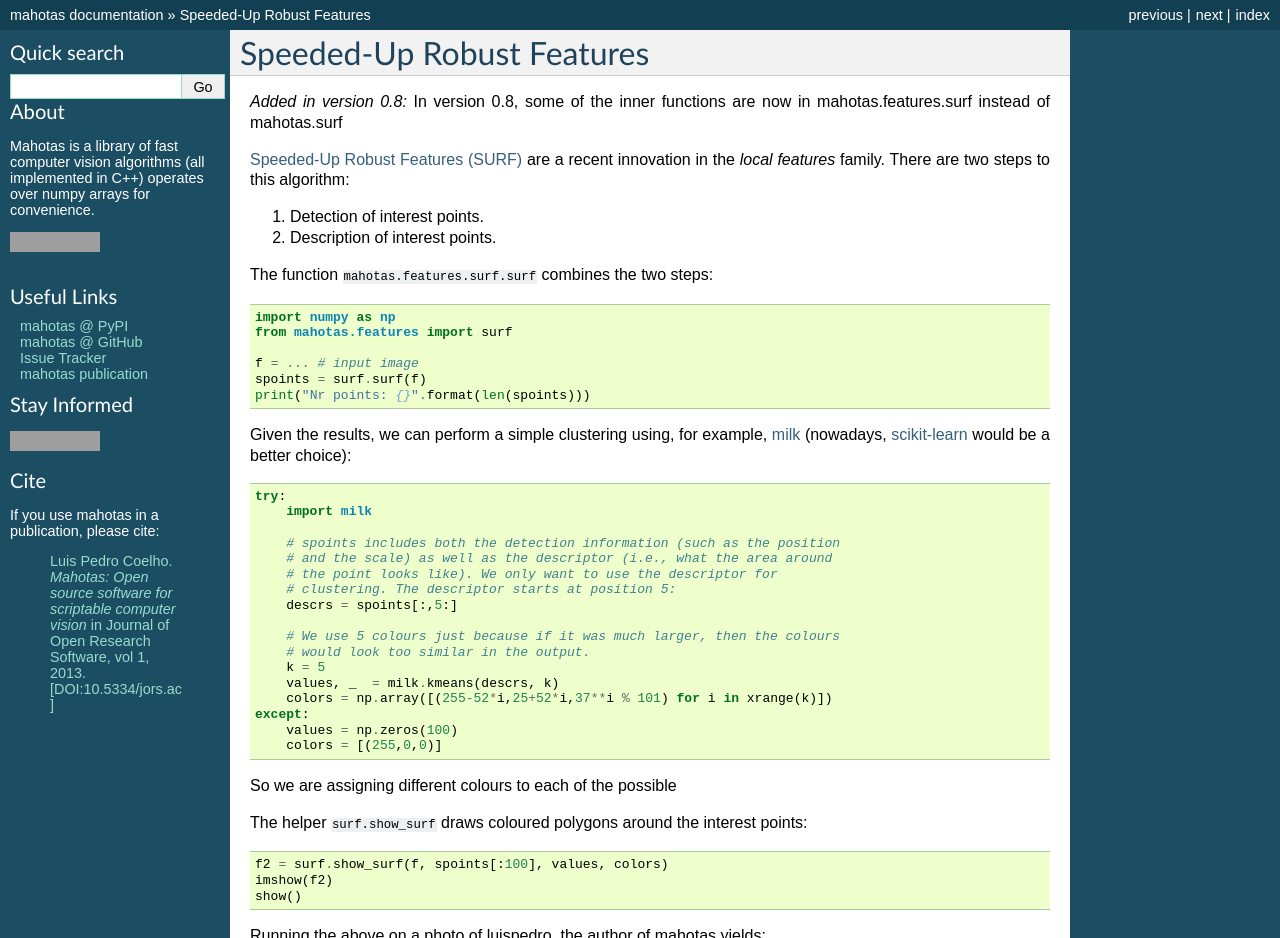
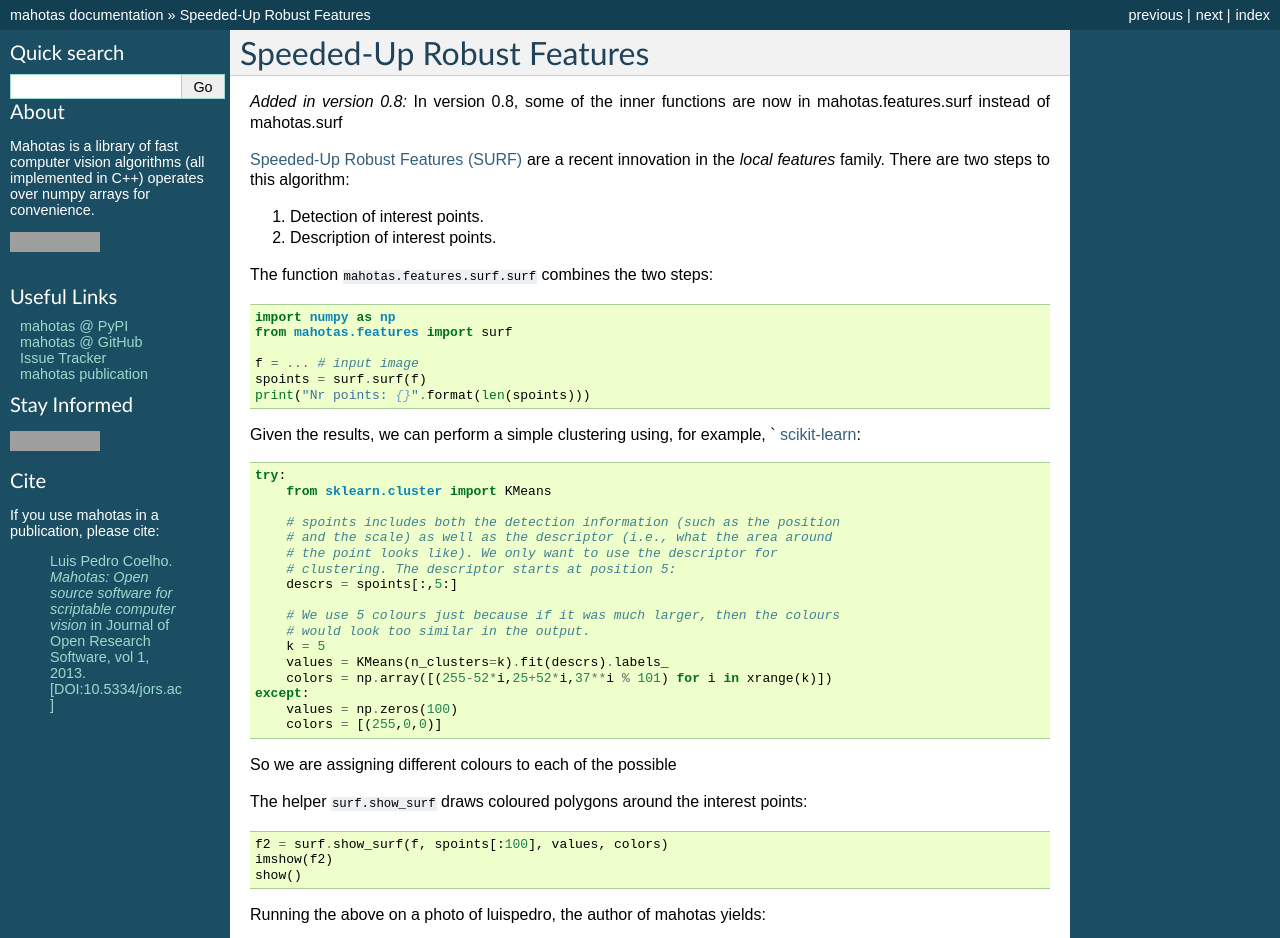
Before and after one commit to luispedro/mahotas, a Sphinx documentation site: the page built from docs/source/surf.rst, in a window 1280 px wide, cut to the strip 0-938 px from the top of the page. Built offline with Sphinx 7.4.7, drawn with Linux system fonts in a browser that asks for light colours; formulas are drawn with MathJax 3; the version number could not be read and is left out; grey boxes are pictures that could not be loaded.

Commit message:
ENH Remove milk from demos/some docs
ping #101 (although there are still some examples in the docs)

```diff
--- a/docs/source/surf.rst
+++ b/docs/source/surf.rst
@@ -24,12 +24,11 @@ The function ``mahotas.features.surf.surf`` combines the two steps::
     spoints = surf.surf(f)
     print("Nr points: {}".format(len(spoints)))
 
-Given the results, we can perform a simple clustering using, for example, `milk
-<http://luispedro.org/software/milk>`__ (nowadays, `scikit-learn
-<scikit-learn.org>`__ would be a better choice)::
+Given the results, we can perform a simple clustering using, for example, `
+`scikit-learn <scikit-learn.org>`__::
 
     try:
-        import milk
+        from sklearn.cluster import KMeans
 
         # spoints includes both the detection information (such as the position
         # and the scale) as well as the descriptor (i.e., what the area around
@@ -40,7 +39,7 @@ Given the results, we can perform a simple clustering using, for example, `milk
         # We use 5 colours just because if it was much larger, then the colours
         # would look too similar in the output.
         k = 5
-        values, _  = milk.kmeans(descrs, k)
+        values = KMeans(n_clusters=k).fit(descrs).labels_
         colors = np.array([(255-52*i,25+52*i,37**i % 101) for i in xrange(k)])
     except:
         values = np.zeros(100)
```
Also changed, not shown: 2 other files.
